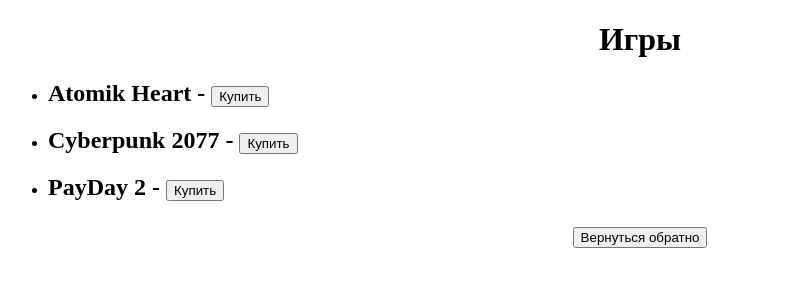
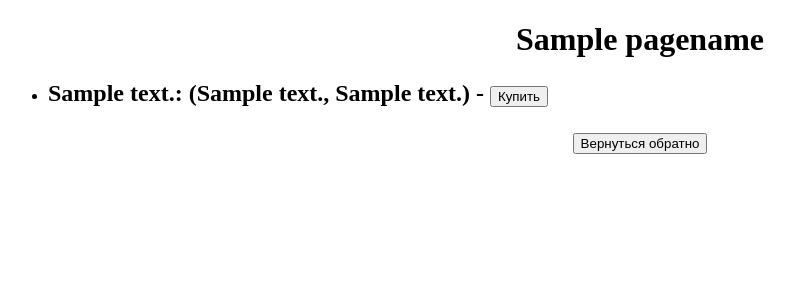
Before and after one commit to Krylov2310/module_18_4, a Django app: template UrbanDjango/templates/third_task/games.html in a window 1280 px wide. Shown: the top 300 px of the page, without its empty margins (0-795 px from the left). Run offline with Django 5.2, Linux system fonts and the light colour scheme; the template is opened without the code that fills it: most values are stand-ins (such as "Sample title", 1, 10 or a date in 2020).

Commit message:
Update games.html

```diff
--- a/UrbanDjango/templates/third_task/games.html
+++ b/UrbanDjango/templates/third_task/games.html
@@ -2,14 +2,16 @@
 <html lang="en">
 <head>
     <meta charset="UTF-8">
-    <title>Игры</title>
-</head><h1 align="center">Игры</h1>
+    <title>{{ pagename }}</title>
+</head><h1 align="center">{{ pagename }}</h1>
 <body>
-    <ul>
-        <li><h2>Atomik Heart - <a href="http://127.0.0.1:8000/cart/"><button>Купить</button></a></h2></li>
-        <li><h2>Cyberpunk 2077 - <a href="http://127.0.0.1:8000/cart/"><button>Купить</button></a></h2></li>
-        <li><h2>PayDay 2 - <a href="http://127.0.0.1:8000/cart/"><button>Купить</button></a></h2></li>
-    </ul>
+    {% for l, m in content.items %}
+        {% for n in m %}
+            <ul>
+                <li><h2>{{ l }}: {{ n }} - <button>Купить</button></h2></li>
+            </ul>
+        {% endfor %}
+    {% endfor %}
     <h2 align="center"><a href="http://127.0.0.1:8000/platform/"><button>Вернуться обратно</button></a></h2>
 </body>
 </html>
```
